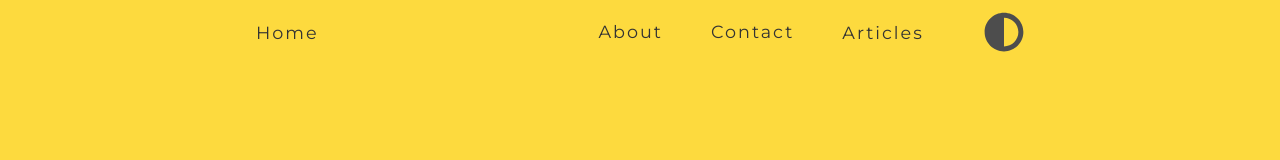
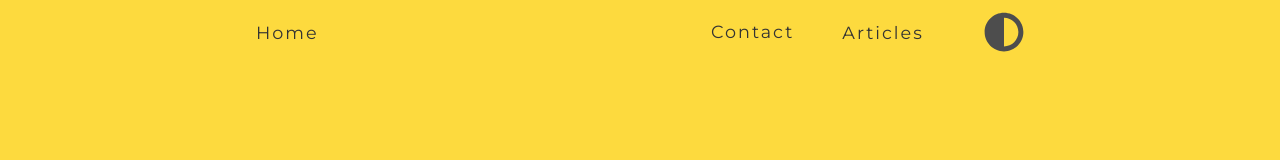
Before and after one commit to joenapper/joe-napper, a React (Create React App) app: page / in a window 1280 px wide. Shown: the top 160 px of the page. Built offline with nearby package versions, Linux system fonts and the light colour scheme.

Commit message:
Temporarily removed links to About page

```diff
--- a/src/components/FooterSection.js
+++ b/src/components/FooterSection.js
@@ -84,9 +84,6 @@ const FooterSection = () => {
         <div>
           <h4>Info</h4>
           <ul>
-            <li>
-              <Link to="/about">About</Link>
-            </li>
             <li>
               <Link to="/contact">Contact</Link>
             </li>
--- a/src/components/Home/AboutSection.js
+++ b/src/components/Home/AboutSection.js
@@ -1,5 +1,3 @@
-// Router
-import { Link } from "react-router-dom";
 // Styled
 import styled from "styled-components";
 
@@ -19,7 +17,6 @@ const AboutSection = () => {
               technologies.
             </p>
           </article>
-          <Link to="/about">Read More</Link>
         </div>
       </About>
     </div>
--- a/src/components/Nav/RightNav.js
+++ b/src/components/Nav/RightNav.js
@@ -11,9 +11,6 @@ import Mode from "./Mode";
 const RightNav = ({ open }) => {
   return (
     <NavList open={open}>
-      <li>
-        <Link to="/about">About</Link>
-      </li>
       <li>
         <Link to="/contact">Contact</Link>
       </li>
@@ -55,7 +52,7 @@ const NavList = styled.ul`
       }
     }
 
-    &:nth-child(3) {
+    &:nth-child(2) {
       a {
         display: flex;
         align-items: center;
@@ -100,7 +97,7 @@ const NavList = styled.ul`
     li {
       margin: 0;
 
-      &:nth-child(3) {
+      &:nth-child(2) {
         a {
           .third-party {
             margin-left: 0.4rem;
```
